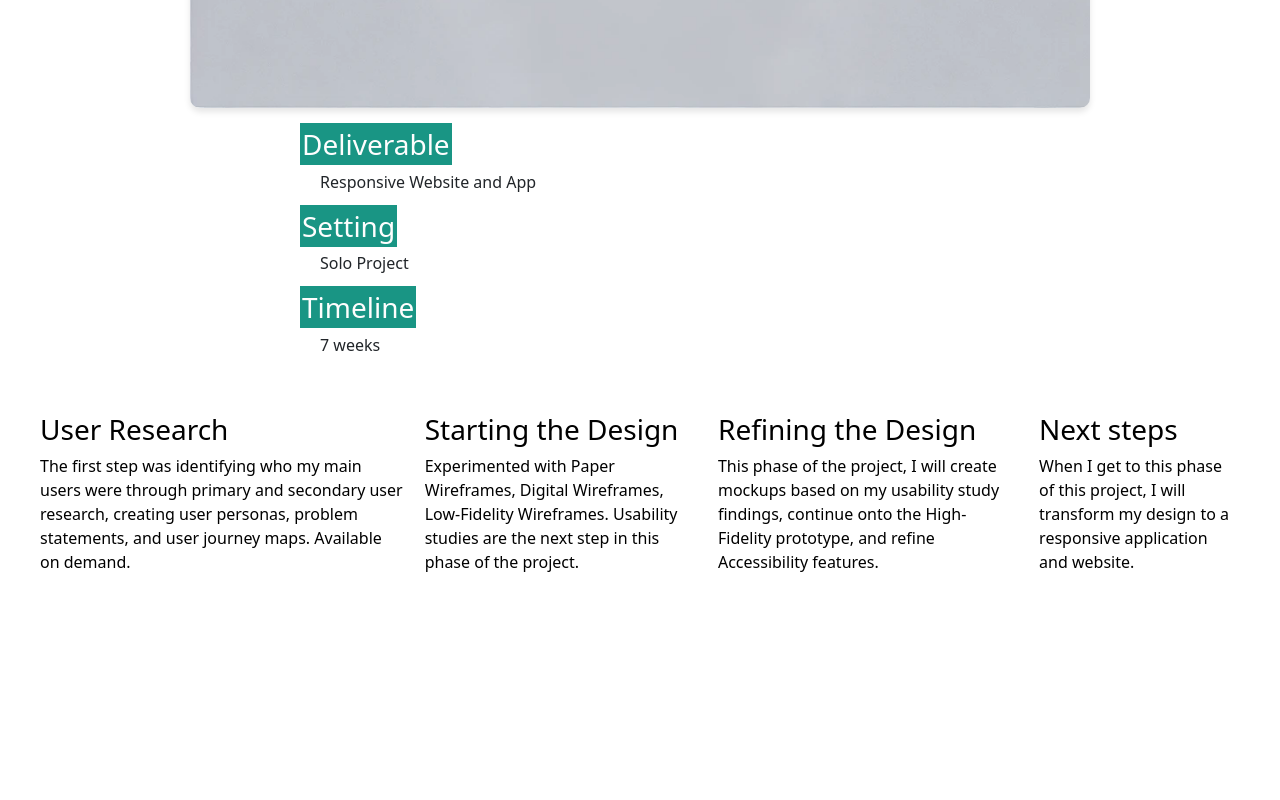
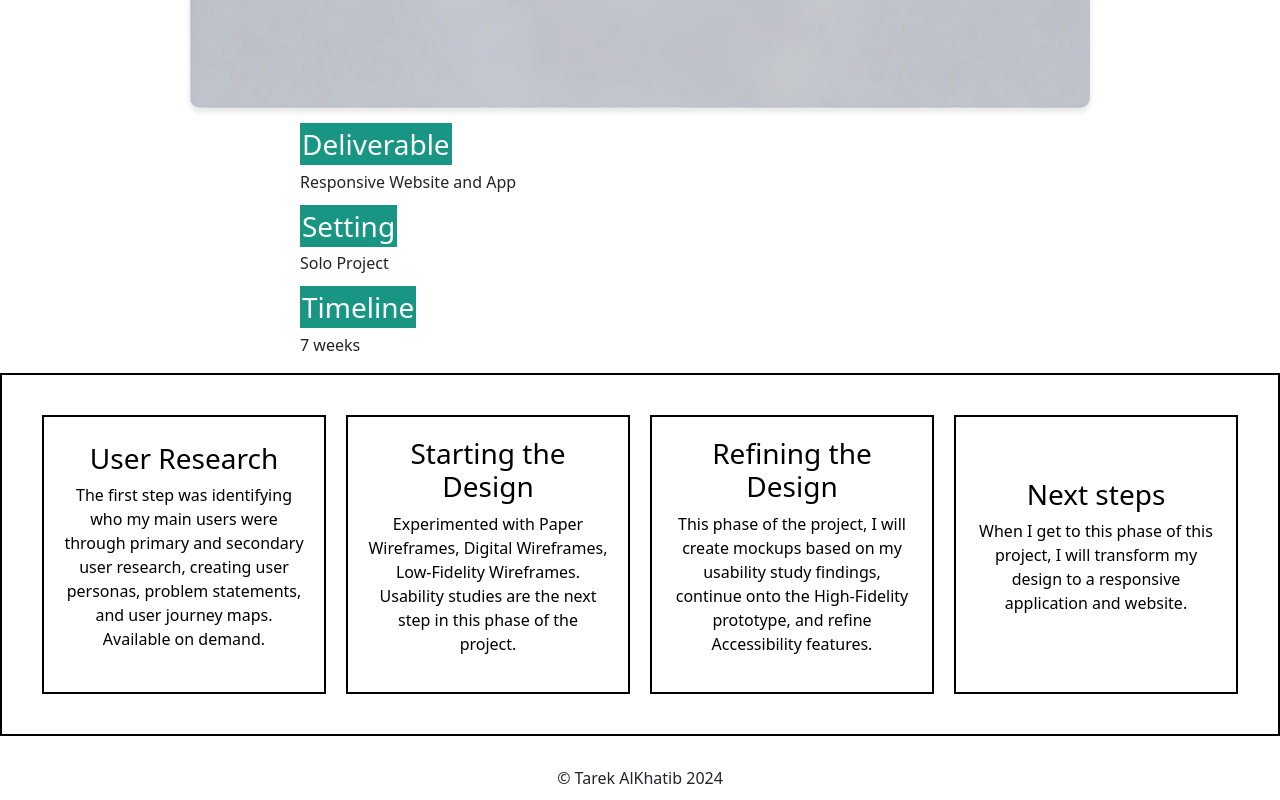
Before and after one commit to tarekalkhatib/tarekalkhatib.github.io, a plain HTML site: page gearfrog.html in a window 1280 px wide. Shown: the part 912-1712 px from the top of the page. Before the commit the page ends 1542 px from the top, so only its background shows below. Drawn offline with nearby package versions, Linux system fonts and the light colour scheme; files whose address does not match are found by name.

Commit message:
Final Submission Portfolio Website
Added a footer, all suggestions from one-on-one oral discussions.

```diff
--- a/CSS project/styles.css
+++ b/CSS project/styles.css
@@ -38,7 +38,7 @@ nav ul li .dropdown-content {
     position: absolute;
     top: 100%;
     left: 0;
-    background-color: #806e6ec2;
+    background-color:black;
     min-width: 150px;
     z-index: 1;
     list-style: none;
@@ -141,6 +141,33 @@ main {
 /*class to display flexbox for gearfrog to make it display side-by side*/
 .additional-content-gf {
     display: flex;
+    justify-content: space-around;
+    align-items: stretch;
+    gap: 20px;
+    background-color: white;
+    padding: 40px;
+    color: black;
+    border: 2px solid black;
+}
+
+/* class targeting children items within flexbox for gearfrog*/
+.additional-content-gf > * {
+    flex: 1;
+    min-width: 200px;
+    padding: 20px;
+    border: 2px solid black;
+    text-align: center;
+    word-wrap: break-word;
+    overflow-wrap: break-word;
+    display: flex;
+    flex-direction: column;
+    justify-content: center;
+    box-sizing: border-box; /
+}
+
+/* class to define flexbox for pdf and figma prototype*/
+.flexbox-reso {
+    display: flex;
     justify-content: center;
     align-items: flex-start;
     gap: 20px;
@@ -148,3 +175,22 @@ main {
     padding: 40px;
     color: black;
 }
+
+footer {
+    position: relative; /* Default position */
+    margin-top: 20px; /* Adds space above the footer */
+    text-align: center;
+    background-color: #ffffff;
+    padding: 10px;
+}
+
+.footer-home {
+    position: fixed;
+    bottom: 0;
+    left: 0;
+    width: 100%; /* Full width */
+    text-align: center;
+    background-color: #f1f1f1;
+    padding: 10px;
+    z-index: 100; /* Ensure it stays above other content */
+}
--- a/gearfrog.html
+++ b/gearfrog.html
@@ -27,21 +27,21 @@
 
     <main>
         <h1 style="color: rgb(25, 149, 132);">GearFrog</h1>
-        <img src="Assets/GEARFROGG.webp" alt="GearFrog Project" class = img width="900" height="900px">
+        <img src="Assets/GEARFROGG.webp" alt="GearFrog Project" class = "img" width="900" height="900px">
     </main>
 
     <div>
         <section>
             <h3 style="margin-left: 300px;"> <span class="highlight2">Deliverable</span> </h3>
-            <p style="margin-left: 320px;">
+            <p style="margin-left: 300px;">
             Responsive Website and App
             </p>
             <h3 style="margin-left: 300px;"> <span class="highlight2">Setting</span> </h3>
-            <p style="margin-left: 320px;">
+            <p style="margin-left: 300px;">
             Solo Project
             </p>
             <h3 style="margin-left: 300px;"> <span class="highlight2">Timeline</span> </h3>
-            <p style="margin-left: 320px;">
+            <p style="margin-left: 300px;">
                 7 weeks
             </p>
         </section>
@@ -73,6 +73,8 @@
     </div>
 </body>
 
-
+<footer class="footer">
+    &copy; Tarek AlKhatib 2024
+</footer>
 
 </html>
```
Also changed, not shown: contact.html (+5 -1 lines), index1.html (+5 -0 lines), profile.html (+5 -0 lines), reso.html (+13 -7 lines).
